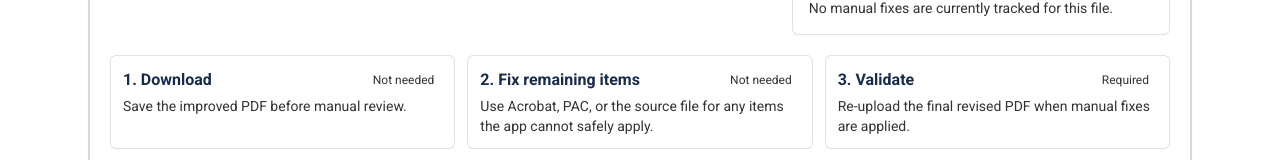
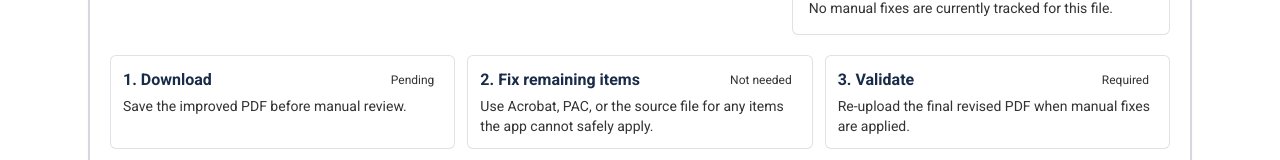
Before and after one commit to bpollak/pdf-remediator-codex, a Next.js app: page /app/1/compare in a window 1280 px wide. Shown: the part 419-579 px from the top of the page. Built offline with nearby package versions, Linux system fonts and the light colour scheme; a web font is replaced by a local one.

Commit message:
Clarify pending download status

```diff
--- a/components/report/ResultsOverview.tsx
+++ b/components/report/ResultsOverview.tsx
@@ -12,9 +12,9 @@ const toneClasses: Record<ReportStateTone, string> = {
   neutral: 'border-[rgba(24,43,73,0.18)] bg-white'
 };
 
-function statusLabel(done: boolean, unavailable = false) {
+function statusLabel(done: boolean, unavailable = false, pendingLabel = 'Next') {
   if (unavailable) return 'Not needed';
-  return done ? 'Done' : 'Next';
+  return done ? 'Done' : pendingLabel;
 }
 
 export function ResultsOverview({ fileId }: { fileId: string }) {
@@ -74,7 +74,7 @@ export function ResultsOverview({ fileId }: { fileId: string }) {
           <div className="flex items-center justify-between gap-3">
             <h3 className="text-base font-semibold text-[var(--ucsd-navy)]">1. Download</h3>
             <span className="rounded-full bg-white px-2 py-0.5 text-xs font-medium text-[var(--ucsd-text)]">
-              {statusLabel(Boolean(downloadedAtLabel), !file?.remediatedBytes)}
+              {statusLabel(Boolean(downloadedAtLabel), false, file?.remediatedBytes ? 'Next' : 'Pending')}
             </span>
           </div>
           <p className="mt-1 text-sm text-[var(--ucsd-text)]">
```
